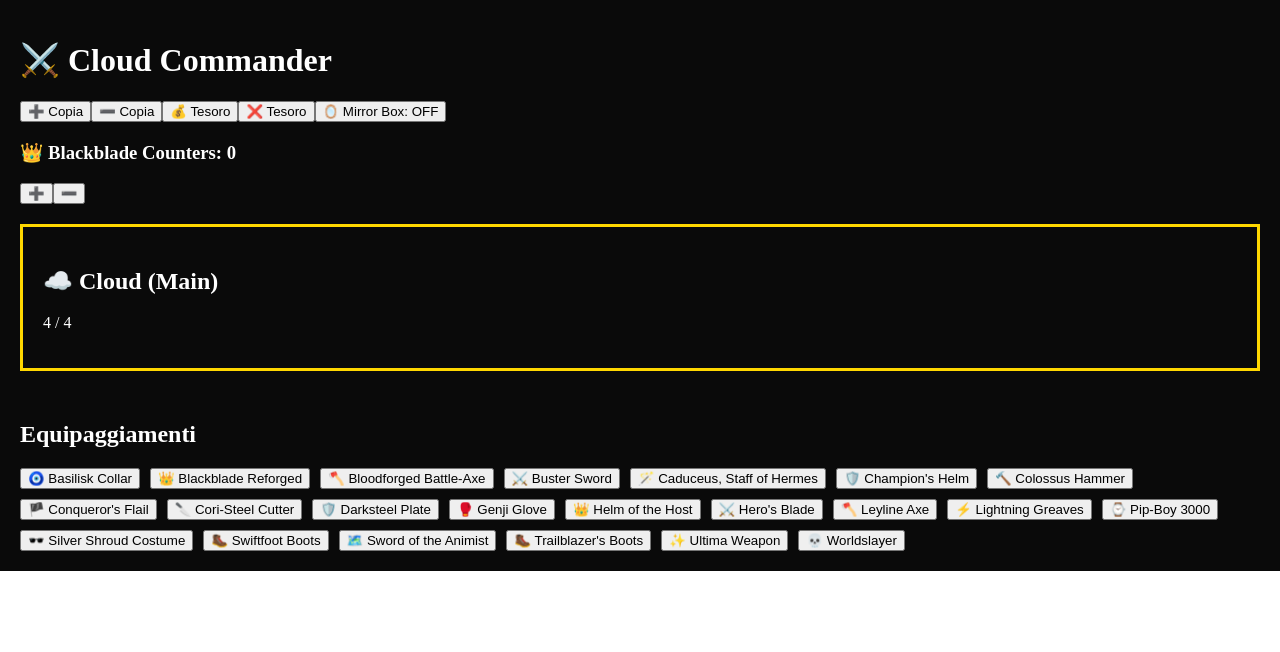
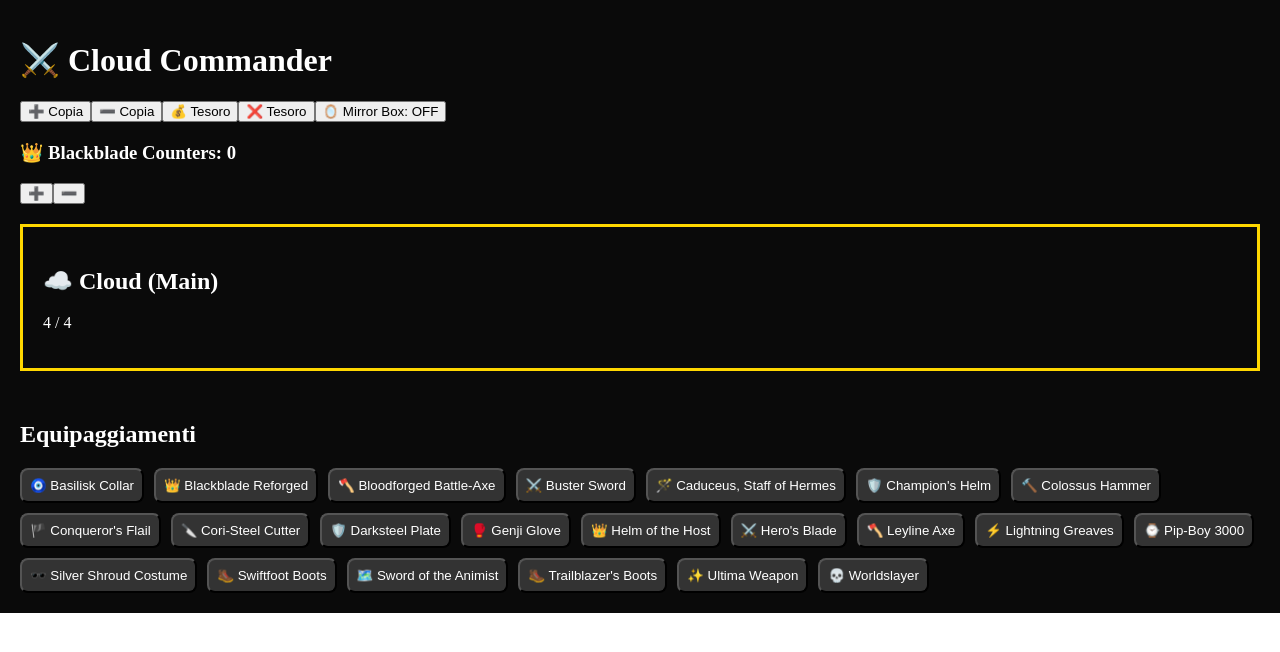
Before and after one commit to andreagentini90-code/app-pe-, a Next.js app: page / in a window 1280 px wide. Shown: the top 652 px of the page. Built offline with nearby package versions, Linux system fonts and the light colour scheme.

Commit message:
Update page.js

```diff
--- a/app/page.js
+++ b/app/page.js
@@ -161,11 +161,31 @@
       {/* EQUIP */}
       <h2 style={{ marginTop: 30 }}>Equipaggiamenti</h2>
       <div style={{ display: "flex", flexWrap: "wrap", gap: 10 }}>
-        {equipmentsList.map((item, i) => (
-          <button key={i} onClick={() => equipItem(item)}>
-            {item.name}
-          </button>
-        ))}
+       {equipmentsList.map((item, i) => {
+  const currentEquipped =
+    selectedTarget === "main"
+      ? equipped.main
+      : equipped.copies[selectedTarget] || [];
+
+  const isActive = currentEquipped.some(
+    eq => eq.name === item.name
+  );
+
+  return (
+    <button
+      key={i}
+      onClick={() => equipItem(item)}
+      style={{
+        background: isActive ? "green" : "#333",
+        color: "white",
+        padding: "8px",
+        borderRadius: "8px"
+      }}
+    >
+      {item.name}
+    </button>
+  );
+})}
       </div>
     </div>
   );
```
